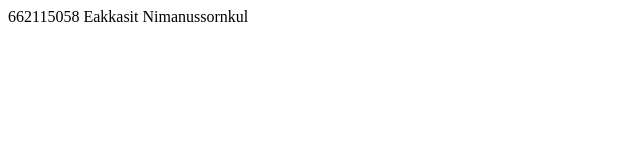
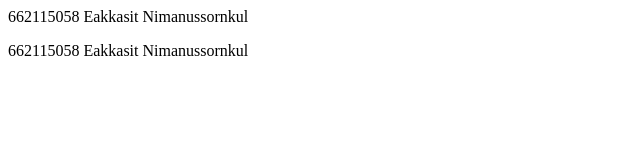
Before and after one commit to Eakkasit662115058/basic-operation-lab2, a plain HTML site: page index.html in a window 1280 px wide. Shown: the whole page, without its empty margins (0-640 px from the left). Drawn offline with Linux system fonts and the light colour scheme.

Commit message:
My details

```diff
--- a/index.html
+++ b/index.html
@@ -8,5 +8,6 @@
 </head>
 <body>
     <img src="C:\Users\CAMT\Desktop\662115058 v2\1.jpg" alt="">
+    <p>662115058 Eakkasit Nimanussornkul</p>
 </body>
 </html>
```
